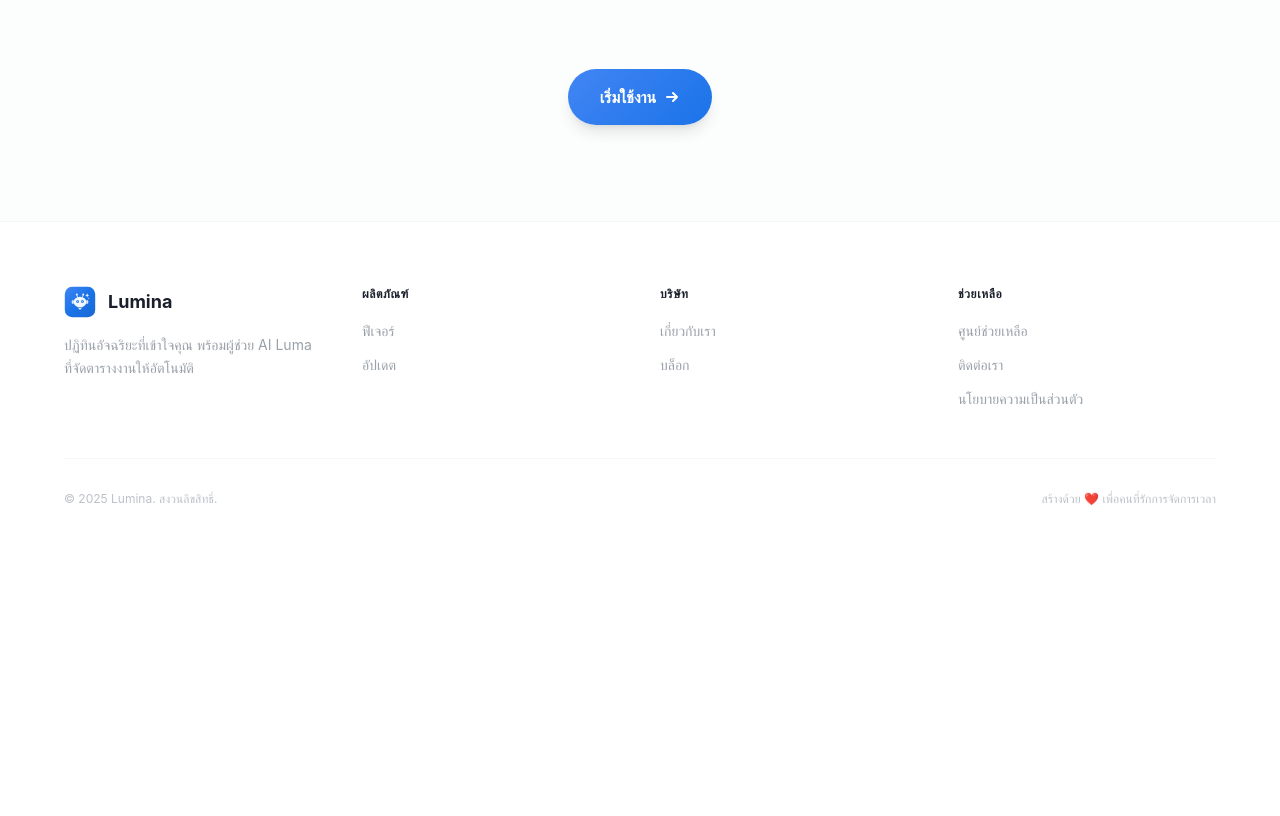
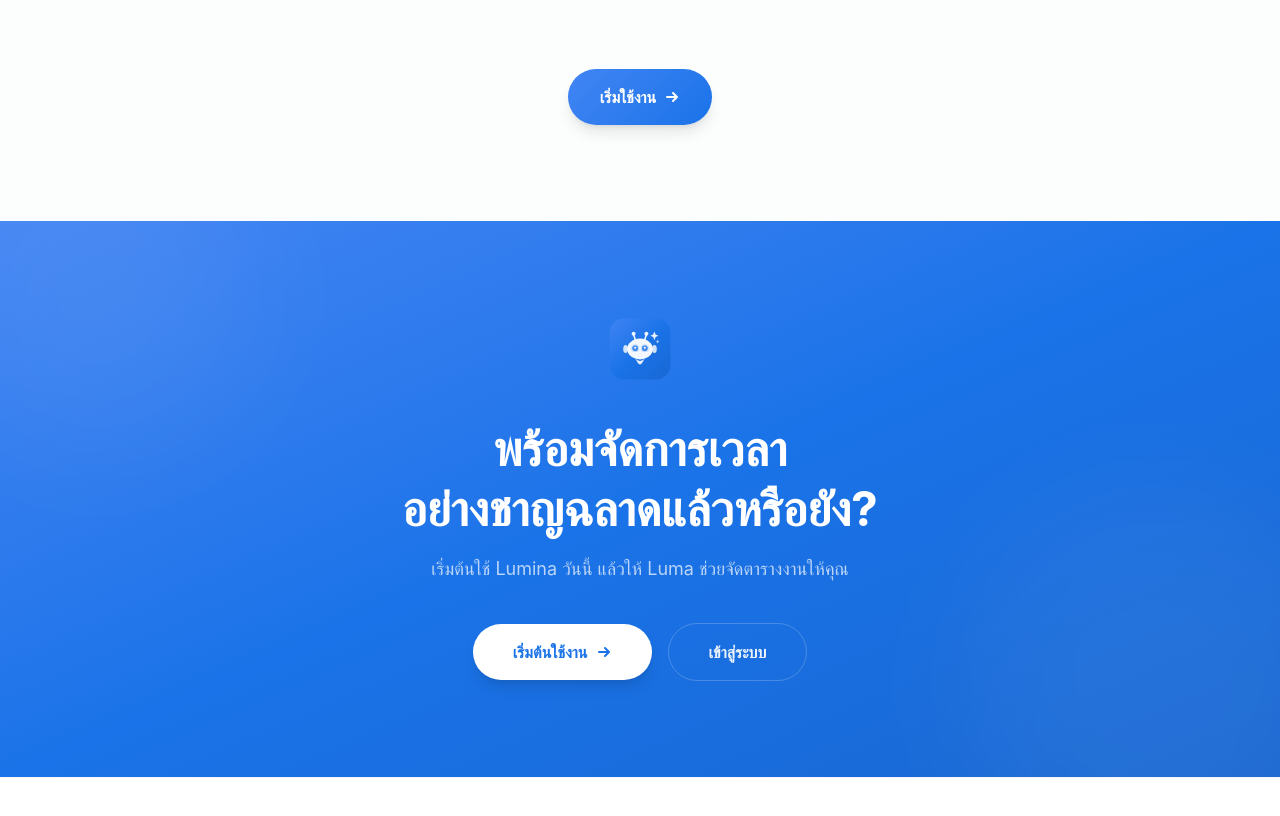
Before and after one commit to poohwadol6374-commits/hiii, a Next.js app: page / in a window 1280 px wide. Shown: the part 1980-2796 px from the top of the page. Before the commit the page ends 2551 px from the top, so only its background shows below. Built offline with nearby package versions, Linux system fonts and the light colour scheme; no server answers.

Commit message:
feat: CTA Section - blue gradient banner with Luma logo, dual buttons, floating orbs

```diff
--- a/src/app/page.tsx
+++ b/src/app/page.tsx
@@ -3,7 +3,7 @@
 import HeroSection from "@/components/landing/HeroSection";
 import FeaturesSection from "@/components/landing/FeaturesSection";
 import HowItWorksSection from "@/components/landing/HowItWorksSection";
-import PricingSection from "@/components/landing/PricingSection";
+import CtaSection from "@/components/landing/CtaSection";
 import Footer from "@/components/landing/Footer";
 
 export default function Home() {
@@ -12,6 +12,7 @@
       <HeroSection />
       <FeaturesSection />
       <HowItWorksSection />
+      <CtaSection />
       <Footer />
     </main>
   );
--- /dev/null
+++ b/src/components/landing/CtaSection.tsx
@@ -0,0 +1,90 @@
+"use client";
+
+import { motion } from "framer-motion";
+import { useTranslations } from "next-intl";
+import LumaLogo from "./LumaLogo";
+
+export default function CtaSection() {
+  const t = useTranslations("Landing.hero");
+
+  return (
+    <section className="relative py-24 px-6 overflow-hidden">
+      {/* Background */}
+      <div className="absolute inset-0 bg-gradient-to-br from-google-blue-500 via-google-blue-600 to-google-blue-700" />
+
+      {/* Decorative orbs */}
+      <motion.div
+        className="pointer-events-none absolute -top-20 -left-20 w-80 h-80 rounded-full bg-white/5 blur-3xl"
+        animate={{ x: [0, 20, 0], y: [0, -10, 0] }}
+        transition={{ duration: 10, repeat: Infinity, ease: "easeInOut" }}
+      />
+      <motion.div
+        className="pointer-events-none absolute -bottom-20 -right-20 w-96 h-96 rounded-full bg-white/5 blur-3xl"
+        animate={{ x: [0, -15, 0], y: [0, 15, 0] }}
+        transition={{ duration: 12, repeat: Infinity, ease: "easeInOut" }}
+      />
+
+      <div className="relative z-10 max-w-3xl mx-auto text-center">
+        <motion.div
+          initial={{ opacity: 0, scale: 0.8 }}
+          whileInView={{ opacity: 1, scale: 1 }}
+          viewport={{ once: true }}
+          transition={{ type: "spring", stiffness: 200, damping: 20 }}
+          className="mb-8 inline-block"
+        >
+          <LumaLogo size={64} />
+        </motion.div>
+
+        <motion.h2
+          initial={{ opacity: 0, y: 20 }}
+          whileInView={{ opacity: 1, y: 0 }}
+          viewport={{ once: true }}
+          transition={{ duration: 0.6, delay: 0.1 }}
+          className="text-3xl md:text-5xl font-bold text-white mb-4 leading-tight"
+        >
+          พร้อมจัดการเวลา
+          <br />
+          อย่างชาญฉลาดแล้วหรือยัง?
+        </motion.h2>
+
+        <motion.p
+          initial={{ opacity: 0, y: 15 }}
+          whileInView={{ opacity: 1, y: 0 }}
+          viewport={{ once: true }}
+          transition={{ duration: 0.6, delay: 0.2 }}
+          className="text-lg text-white/70 mb-10 max-w-lg mx-auto"
+        >
+          เริ่มต้นใช้ Lumina วันนี้ แล้วให้ Luma ช่วยจัดตารางงานให้คุณ
+        </motion.p>
+
+        <motion.div
+          initial={{ opacity: 0, y: 15 }}
+          whileInView={{ opacity: 1, y: 0 }}
+          viewport={{ once: true }}
+          transition={{ duration: 0.6, delay: 0.3 }}
+          className="flex flex-col sm:flex-row items-center justify-center gap-4"
+        >
+          <motion.a
+            href="/signup"
+            whileHover={{ scale: 1.05, boxShadow: "0 8px 30px rgba(0,0,0,0.2)" }}
+            whileTap={{ scale: 0.97 }}
+            className="inline-flex items-center gap-2 bg-white text-google-blue-600 px-10 py-4 rounded-full text-base font-semibold shadow-lg transition-all"
+          >
+            {t("signUp")}
+            <svg width="16" height="16" viewBox="0 0 16 16" fill="none">
+              <path d="M3 8H13M9 4L13 8L9 12" stroke="currentColor" strokeWidth="2" strokeLinecap="round" strokeLinejoin="round" />
+            </svg>
+          </motion.a>
+          <motion.a
+            href="/signin"
+            whileHover={{ scale: 1.05 }}
+            whileTap={{ scale: 0.97 }}
+            className="inline-flex items-center px-10 py-4 rounded-full text-base font-semibold text-white/90 border border-white/20 hover:bg-white/10 transition-all"
+          >
+            {t("signIn")}
+          </motion.a>
+        </motion.div>
+      </div>
+    </section>
+  );
+}
```
